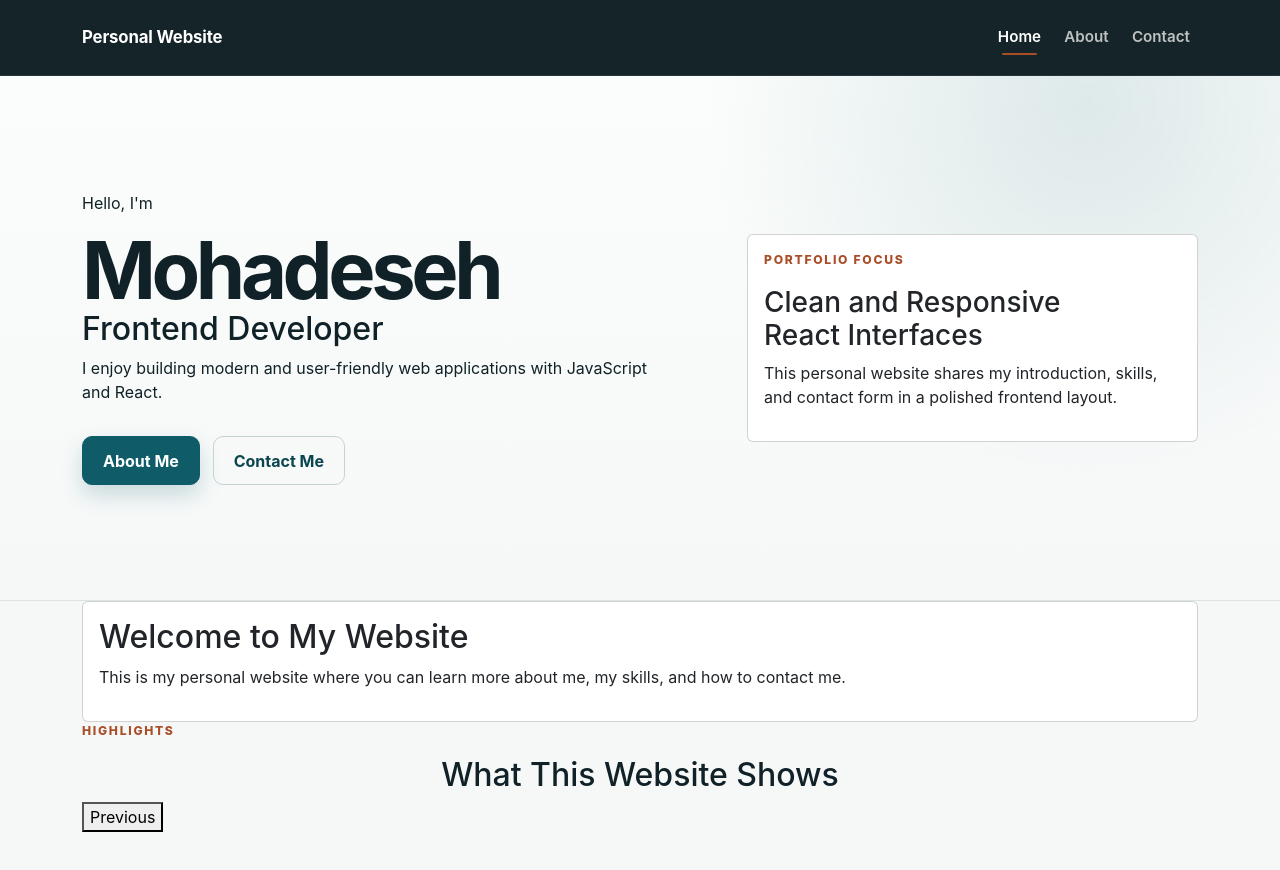
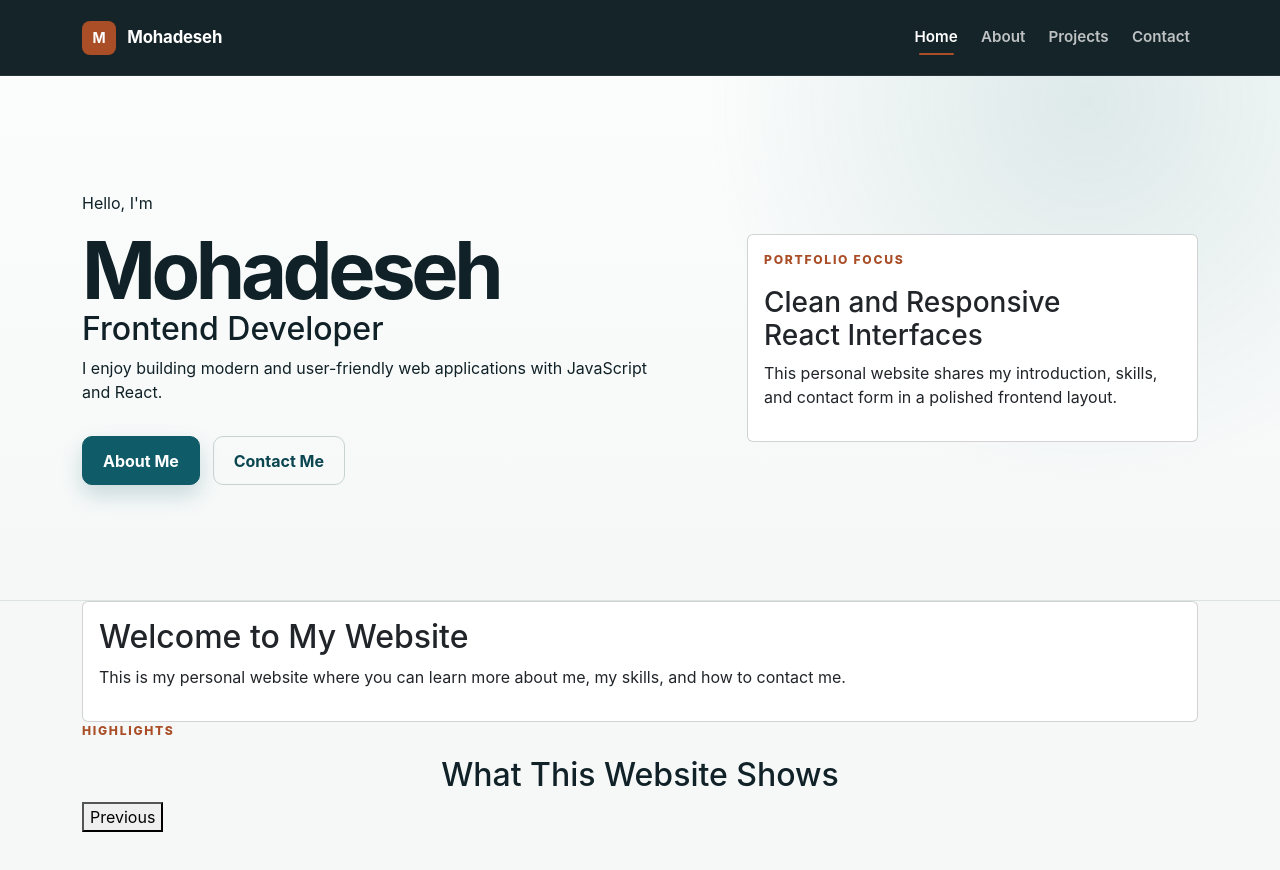
Before and after one commit to mohadesehesmaeilzadeh/personal-website, a React (Create React App) app: page / in a window 1280 px wide. Shown: the top 870 px of the page. Built offline with nearby package versions, Linux system fonts and the light colour scheme.

Commit message:
edit: update the navbar

```diff
--- a/src/components/Navbar.js
+++ b/src/components/Navbar.js
@@ -1,29 +1,51 @@
+import { useEffect, useState } from "react";
 import { Container, Nav, Navbar as BootstrapNavbar } from "react-bootstrap";
 import { NavLink } from "react-router-dom";
+import { useLocation } from "react-router-dom";
 
 function Navbar() {
+  const [expanded, setExpanded] = useState(false);
+  const { pathname } = useLocation();
+
+  useEffect(() => {
+    setExpanded(false);
+  }, [pathname]);
+
   return (
     <BootstrapNavbar
       expand="lg"
       className="site-navbar"
       sticky="top"
       variant="dark"
+      expanded={expanded}
+      onToggle={setExpanded}
     >
       <Container>
-        <BootstrapNavbar.Brand as={NavLink} to="/">
-          Personal Website
+        <BootstrapNavbar.Brand as={NavLink} to="/" aria-label="Mohadeseh, home">
+          <span className="brand-mark" aria-hidden="true">
+            M
+          </span>
+          <span>Mohadeseh</span>
         </BootstrapNavbar.Brand>
 
-        <BootstrapNavbar.Toggle aria-controls="main-navigation" />
+        <BootstrapNavbar.Toggle
+          aria-controls="main-navigation"
+          aria-expanded={expanded}
+          aria-label="Toggle navigation"
+        />
 
         <BootstrapNavbar.Collapse id="main-navigation">
-          <Nav className="ms-auto">
+          <Nav className="ms-auto" aria-label="Primary navigation">
             <Nav.Link as={NavLink} to="/" end>
               Home
             </Nav.Link>
 
             <Nav.Link as={NavLink} to="/about">
               About
+            </Nav.Link>
+
+            <Nav.Link as={NavLink} to="/projects">
+              Projects
             </Nav.Link>
 
             <Nav.Link as={NavLink} to="/contact">
```
